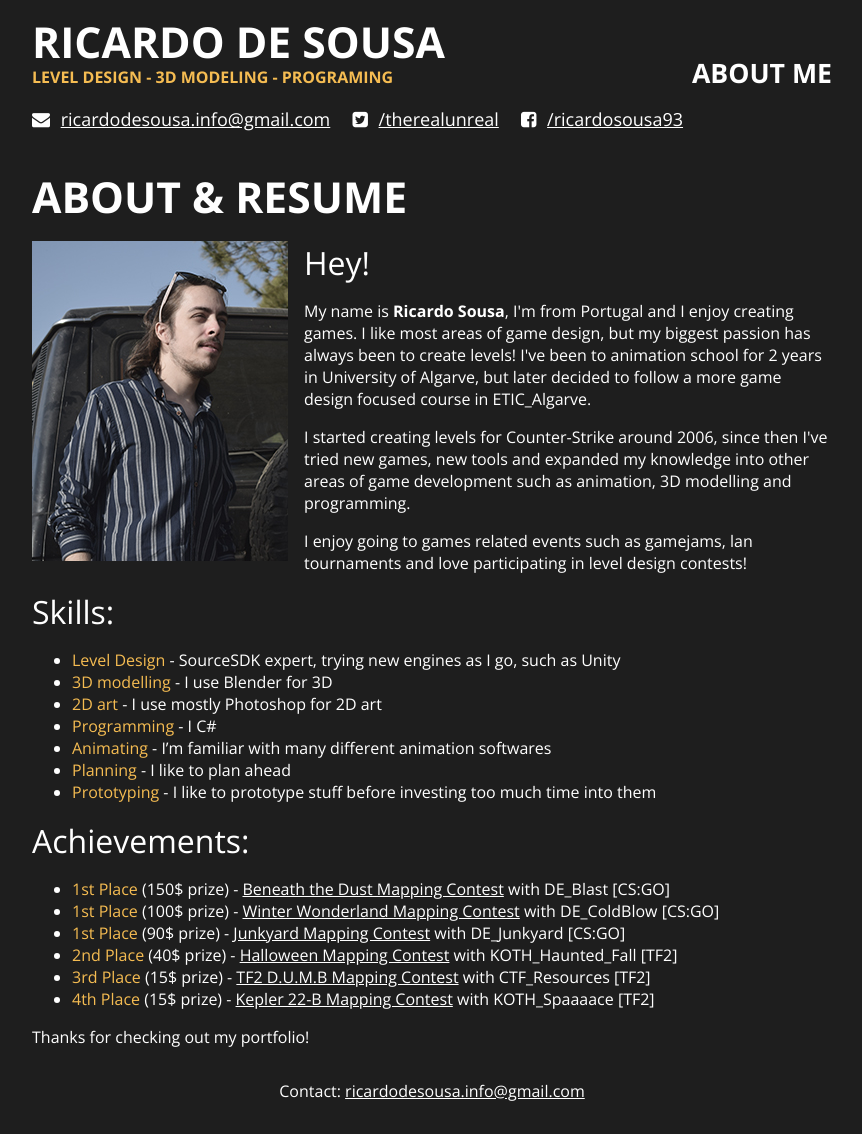
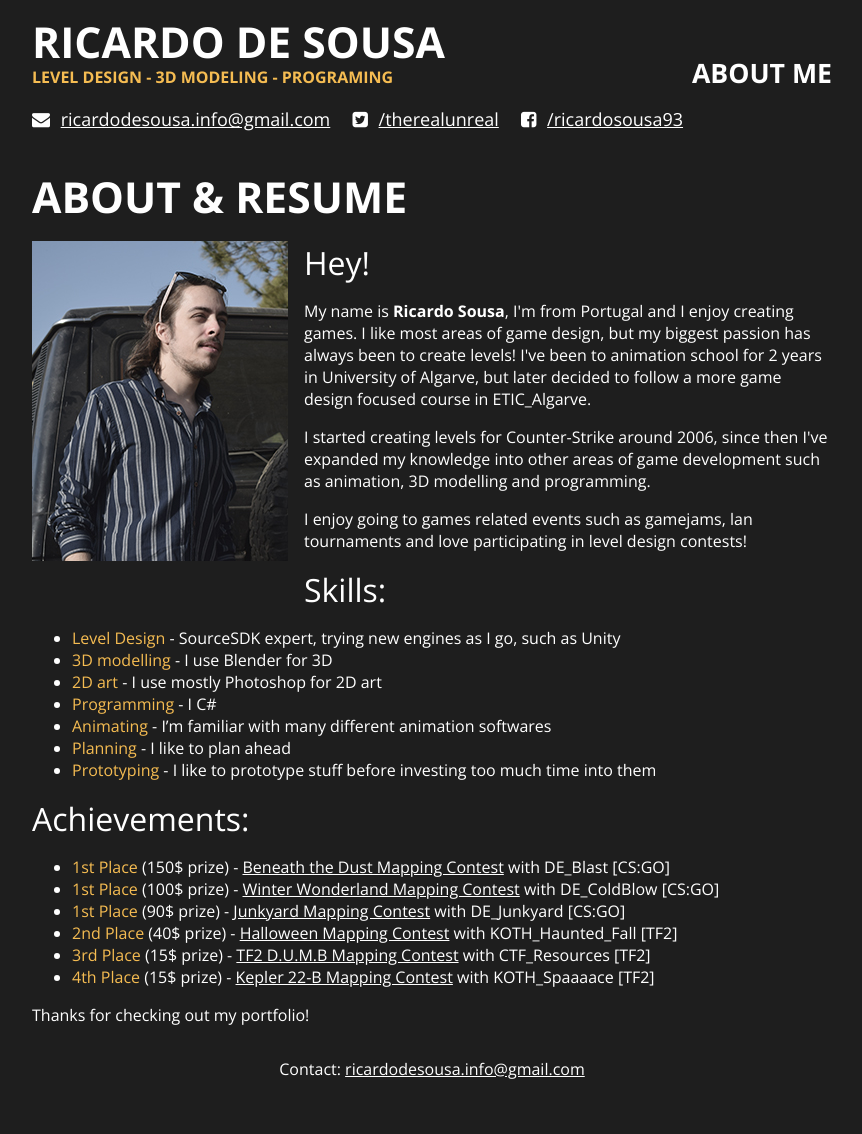
Before and after one commit to THEREALUNREAL/THEREALUNREAL.github.io, a Jekyll site: the page built from about.md, in a window 1280 px wide. Shown: the whole page, without its empty margins (208-1070 px from the left). Built offline with Jekyll 4.4.1, drawn with Linux system fonts in a browser that asks for light colours; nearby versions of some CDN libraries; after the commit the page ends 1112 px from its top, so only the background shows below that.

Commit message:
Update about.md

```diff
--- a/about.md
+++ b/about.md
@@ -7,7 +7,7 @@ permalink: /about/
 [![A picture of me](/images/portrait_final.jpg)](/images/portrait_final.jpg){: .portrait}
 
 <font size="6">Hey!</font> <p>My name is <b>Ricardo Sousa</b>, I'm from Portugal and I enjoy creating games. I like most areas of game design, but my biggest passion has always been to create levels! I've been to animation school for 2 years in University of Algarve, but later decided to follow a more game design focused course in ETIC_Algarve.</p>
-<p>I started creating levels for Counter-Strike around 2006, since then I've tried new games, new tools and expanded my knowledge into other areas of game development such as animation, 3D modelling and programming.</p>
+<p>I started creating levels for Counter-Strike around 2006, since then I've expanded my knowledge into other areas of game development such as animation, 3D modelling and programming.</p>
 <p>I enjoy going to games related events such as gamejams, lan tournaments and love participating in level design contests!</p>
 
 
```
